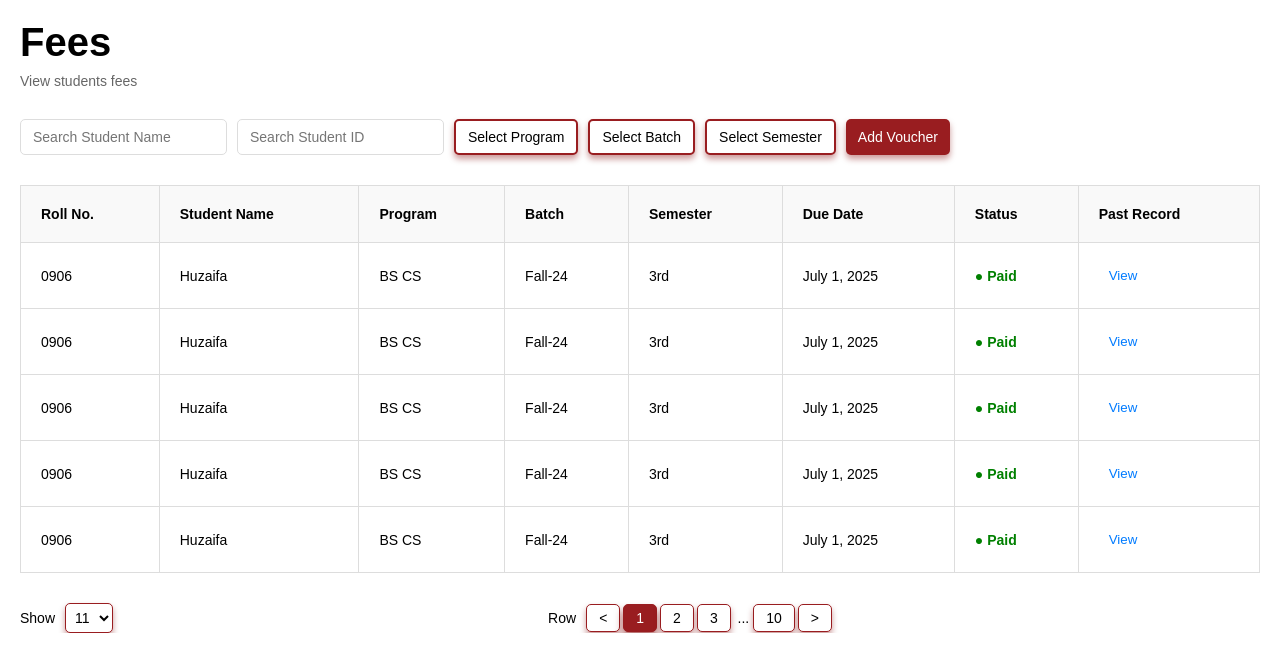
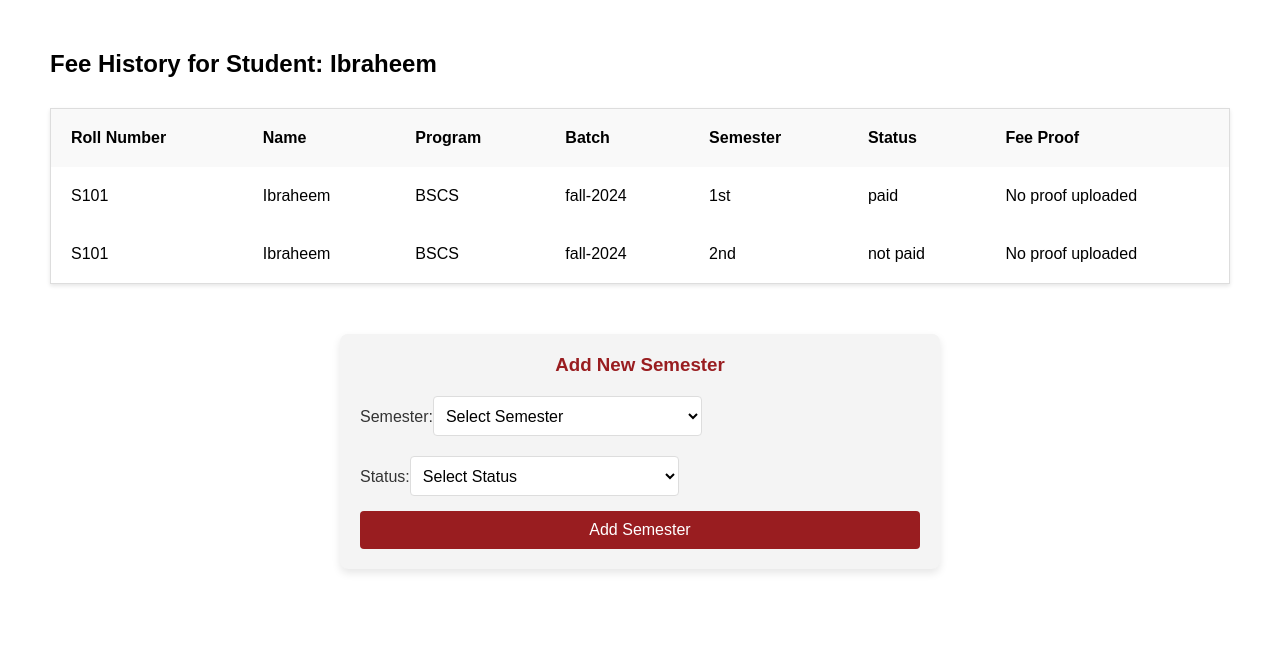
Before and after one commit to ZohaMobin/gutech-adminportal, a React (Create React App) app: page /student-fee-history/Ibraheem in a window 1280 px wide. Shown: the top 672 px of the page. Built offline with nearby package versions, Linux system fonts and the light colour scheme.

Commit message:
combine Push

```diff
--- a/src/App.js
+++ b/src/App.js
@@ -1,10 +1,18 @@
-import Fees1 from './Pages/Group1-Fees/Fees1';
+import React from "react";
+import { BrowserRouter as Router, Routes, Route } from "react-router-dom";
+/*import ClassFeeRecords from "./Pages/Group1-Fees/ClassFeeRecords";*/
+import StudentFeeHistory from "./Pages/Group1-Fees/StudentFeeHistory";
+import FeeVoucher from "./Pages/Group1-Fees/FeeVoucher";
+import Fees1 from "./Pages/Group1-Fees/Fees1";
 
 function App() {
   return (
-    <div >
-      <Fees1/>
-    </div>
+    <Router>
+      <Routes>
+      <Route path="/student-fee-history/:name" element={<StudentFeeHistory />} />        <Route path="/feeVoucher" element={<FeeVoucher/>}/>
+        <Route path="/feeRecord" element={<Fees1/>}/>
+      </Routes>
+    </Router>
   );
 }
 
--- a/src/Pages/Group1-Fees/ClassFeeRecords.js
+++ b/src/ClassFeeRecords.js
@@ -1,4 +1,4 @@
-import React, { useState } from "react";
+/*import React, { useState } from "react";
 import { useNavigate } from "react-router-dom";
 import './ClassFeeRecords.css'; // Import the CSS file
 
@@ -80,4 +80,4 @@ const ClassFeeRecords = () => {
   );
 };
 
-export default ClassFeeRecords;
+export default ClassFeeRecords;*/
--- a/src/Pages/Group1-Fees/Fees1.js
+++ b/src/Pages/Group1-Fees/Fees1.js
@@ -1,4 +1,5 @@
 import React from "react";
+import { Link } from "react-router-dom"; // Import Link from react-router-dom
 import "./Fees1.css";
 
 const Fees1 = () => {
@@ -35,7 +36,9 @@ const Fees1 = () => {
           <tbody>
             <tr>
               <td>0906</td>
-              <td>Huzaifa</td>
+              <td>
+                <Link to={`/student-fee-history/Ibraheem`}>Ibraheem</Link>
+              </td>
               <td>BS CS</td>
               <td>Fall-24</td>
               <td>3rd</td>
@@ -49,7 +52,9 @@ const Fees1 = () => {
             </tr>
             <tr>
               <td>0906</td>
-              <td>Huzaifa</td>
+              <td>
+                <Link to={`/student-fee-history/Moosa`}>Moosa</Link>
+              </td>
               <td>BS CS</td>
               <td>Fall-24</td>
               <td>3rd</td>
@@ -63,35 +68,9 @@ const Fees1 = () => {
             </tr>
             <tr>
               <td>0906</td>
-              <td>Huzaifa</td>
-              <td>BS CS</td>
-              <td>Fall-24</td>
-              <td>3rd</td>
-              <td>July 1, 2025</td>
               <td>
-                <span className="status-paid">● Paid</span>
+                <Link to={`/student-fee-history/Sultan`}>Sultan</Link>
               </td>
-              <td>
-                <button className="view-btn">View</button>
-              </td>
-            </tr>
-            <tr>
-              <td>0906</td>
-              <td>Huzaifa</td>
-              <td>BS CS</td>
-              <td>Fall-24</td>
-              <td>3rd</td>
-              <td>July 1, 2025</td>
-              <td>
-                <span className="status-paid">● Paid</span>
-              </td>
-              <td>
-                <button className="view-btn">View</button>
-              </td>
-            </tr>
-            <tr>
-              <td>0906</td>
-              <td>Huzaifa</td>
               <td>BS CS</td>
               <td>Fall-24</td>
               <td>3rd</td>
@@ -105,6 +84,7 @@ const Fees1 = () => {
             </tr>
           </tbody>
         </table>
+
         <div className="pagination">
           <div className="pagination-left">
             <span>Show</span>
@@ -127,7 +107,6 @@ const Fees1 = () => {
             </div>
           </div>
         </div>
-
       </div>
     </div>
   );
--- a/src/Pages/Group1-Fees/StudentFeeHistory.css
+++ b/src/Pages/Group1-Fees/StudentFeeHistory.css
@@ -9,38 +9,31 @@
 
   /* Table styles */
   .history-table {
+    border-collapse: collapse;
+
     margin-top: 30px;
     width: 100%;
     border: 1px solid #ddd;
     box-shadow: 0 2px 4px rgba(0, 0, 0, 0.1);
-    border-radius: 30px 0 30px 0;
+    border-radius: 0px 0 0px 0;
     margin-bottom: 50px;
   }
 
   .history-table th {
     padding: 20px 20px 20px 20px;
     text-align: left;
-    border-radius: 30px 0 30px 0;
+    border-radius: 0px 0 0px 0;
   }
 
   .history-table td {
     padding: 20px 20px 20px 20px;
     text-align: left;
-    border-radius: 0 0 30px 0;
+    border-radius: 0 0 0px 0;
   }
 
   .history-table th {
-    background-color: #991d20;
+    background-color: #f9f9f9;
     font-weight: bold;
-  }
-
-  .history-table tr:nth-child(even) {
-    background-color: #f9f9f9;
-  }
-
-  .history-table tr:hover {
-    background-color: #991d20;
-    color: aliceblue;
   }
 
   .add-semester-form {
```
Also changed, not shown: src/ClassFeeRecords.css (renamed from src/Pages/Group1-Fees/ClassFeeRecords.css). Lines whose indentation alone changed are shown as unchanged.
